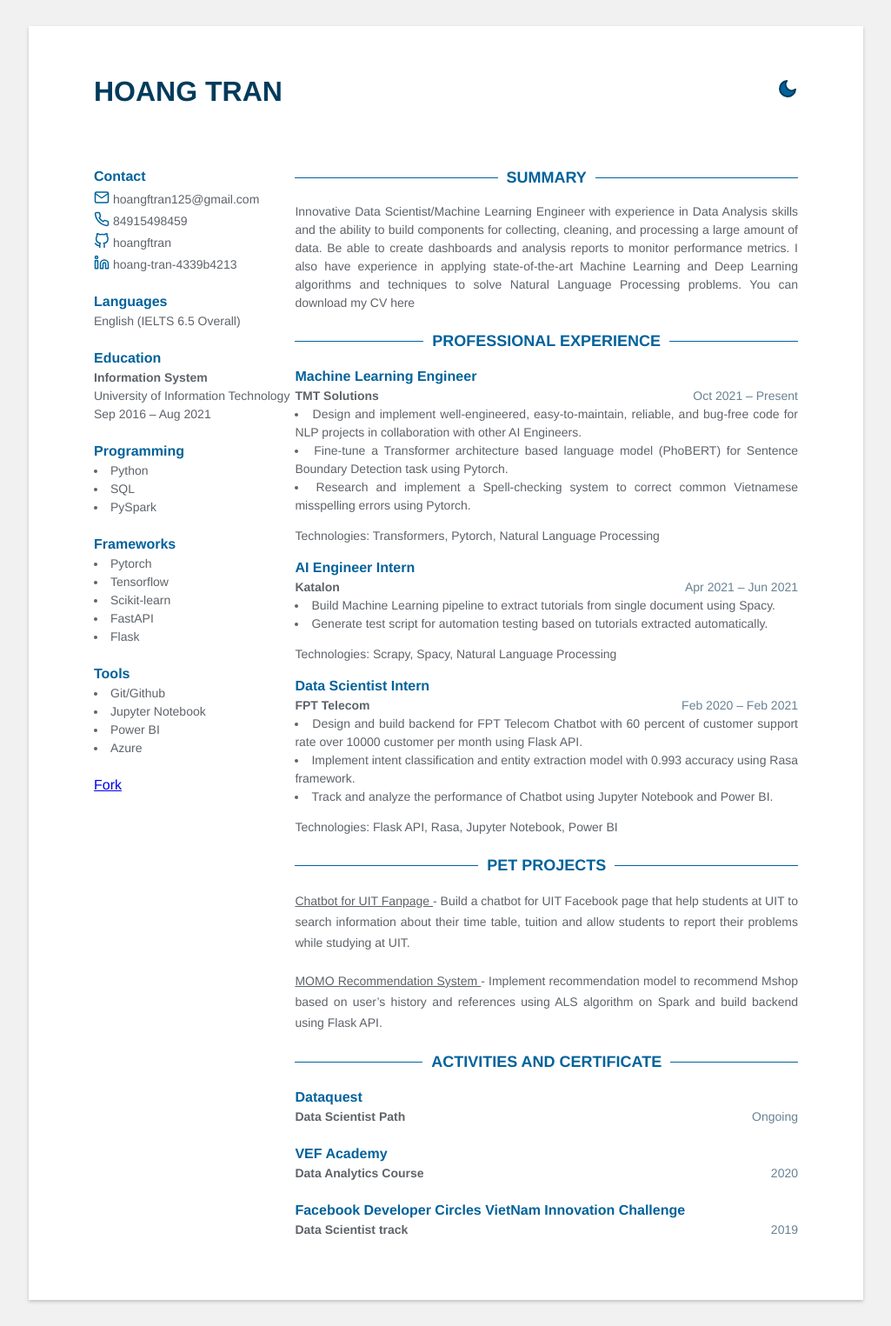
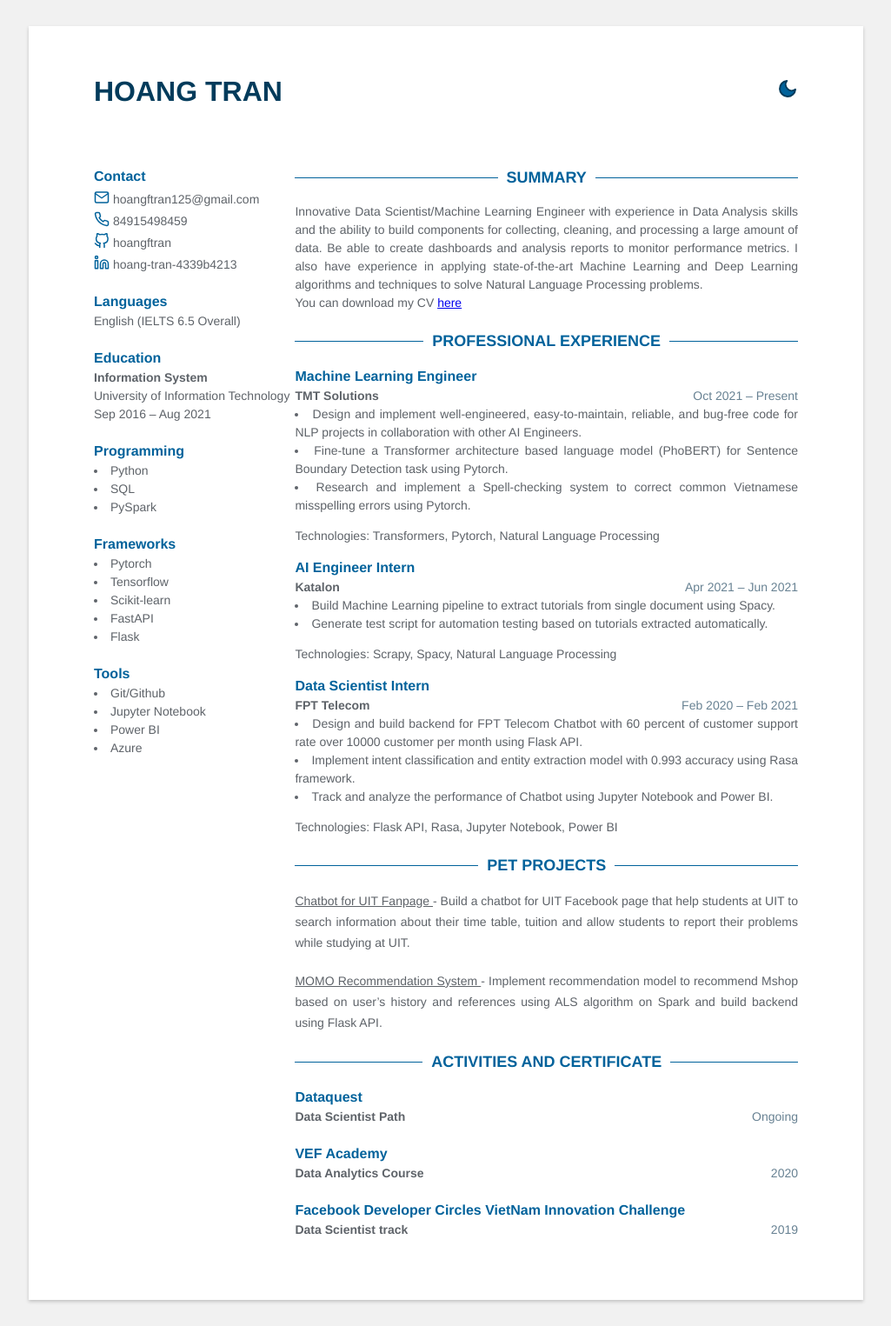
Before and after one commit to hoangftran/hoangftran.github.io, a Jekyll site: the page built from index.html, in a window 1280 px wide. Shown: the whole page at 87% size, without its empty margins (127-1152 px from the left). Built offline with Jekyll 4.4.1, drawn with Linux system fonts in a browser that asks for light colours.

```diff
--- a/_config.yml
+++ b/_config.yml
@@ -1,5 +1,5 @@
 title: Hoang Tran
-description:  Data Scientist
+description:  Data Scientist/Machine Learning Engineer
 url: https://hoangftran.github.io/
 baseurl: ''
 theme_skin: blue
--- a/_data/data.yml
+++ b/_data/data.yml
@@ -1,6 +1,6 @@
 name: Hoang Tran
 support_dark_mode: true
-fork: true
+fork: false
 
 # Sidebar
 contact:
@@ -43,7 +43,8 @@ skills:
 # Profile
 profile: |
   Innovative Data Scientist/Machine Learning Engineer with experience in Data Analysis skills and the ability to build components for collecting, cleaning, and processing a large amount of data. Be able to create dashboards and analysis reports to monitor performance metrics. I also have experience in applying state-of-the-art Machine Learning and Deep Learning algorithms and techniques to solve Natural Language Processing problems.
-  You can download my CV here
+  <br>
+  You can download my CV <a href="https://drive.google.com/file/d/1oqfkqA8MBp2UM3BPEhFckQGODuMYNFP6/view?usp=sharing">here</a>
 
 # Experience
 experience:
```
